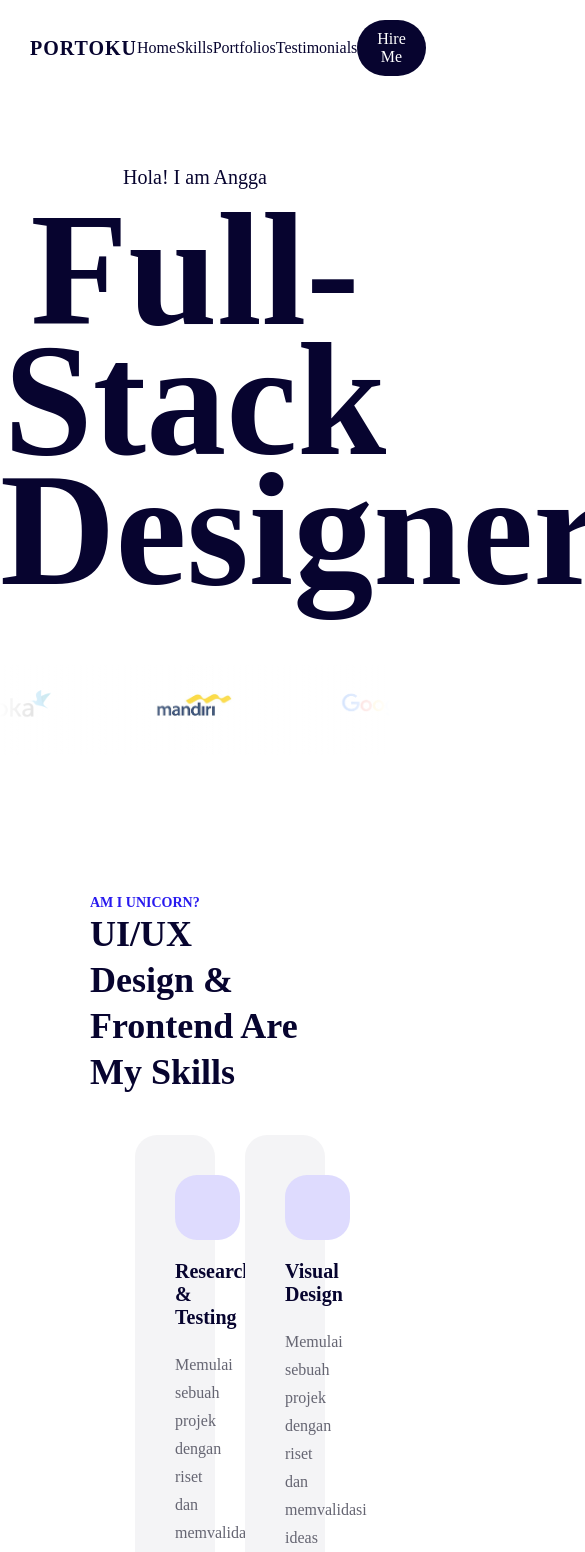
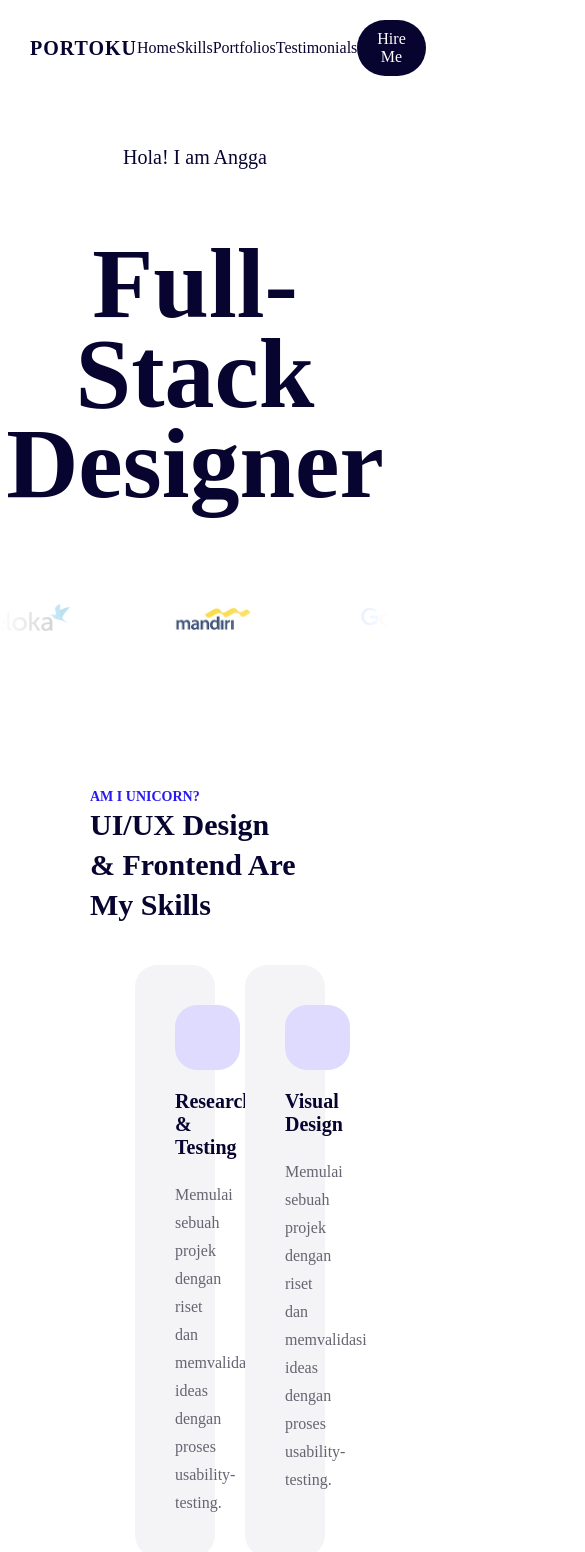
Before and after one commit to AishaMirza1/portokuPortfolio, a React (Vite) app: page / in a window 390 px wide. Shown: the top 1552 px of the page, 585 px wide, since content can reach past the window. Built offline with nearby package versions, Linux system fonts and the light colour scheme.

Commit message:
tablet media queries are added

```diff
--- a/src/components/logosMarquee/logosMarquee.module.css
+++ b/src/components/logosMarquee/logosMarquee.module.css
@@ -53,3 +53,10 @@
   margin: 1rem 4.2rem 1rem 0;
   object-fit: contain;
 }
+
+@media screen and (max-width: 1199px) and (min-width: 810px) {
+  .marquee {
+    max-width: 100vw;
+    height: 11rem;
+  }
+}
--- a/src/components/sections/featuredWorkSection.module.css
+++ b/src/components/sections/featuredWorkSection.module.css
@@ -48,3 +48,8 @@
   color: #656572;
   font-size: 1.6rem;
 }
+@media screen and (max-width: 1199px) and (min-width: 810px) {
+  .featuredWorkSection {
+    padding: 5rem 2rem 2rem 2rem;
+  }
+}
--- a/src/components/sections/footer/footer.module.css
+++ b/src/components/sections/footer/footer.module.css
@@ -47,7 +47,7 @@
 }
 .footerLinks div:nth-child(2) ul li:nth-child(1) {
   font-size: 1.8rem;
-  color: #fff;
+  color: #848297;
   font-weight: 400;
 }
 .footerLinks div:nth-child(2) ul li {
@@ -58,3 +58,25 @@
   color: #8a88a5;
   font-weight: 400;
 }
+@media screen and (max-width: 1199px) {
+  .footer {
+    padding: 10rem 0rem;
+  }
+  .footerLinks {
+    display: flex;
+    gap: 4rem;
+    flex-direction: column;
+    padding: 0rem 4rem;
+  }
+}
+@media screen and (max-width: 809px) {
+  .footerContactContainer p:nth-child(1) {
+    font-size: 2.8rem;
+    line-height: 3.8rem;
+    max-width: 30rem;
+  }
+  .footerLinks div:nth-child(1) p:nth-child(2) {
+    max-width: 45rem;
+    line-height: 2.8rem;
+  }
+}
--- a/src/components/sections/testimonials/testimonial.module.css
+++ b/src/components/sections/testimonials/testimonial.module.css
@@ -24,3 +24,9 @@
   max-width: 50rem;
   margin-bottom: 8rem;
 }
+@media screen and (max-width: 1199px) and (min-width: 810px) {
+  .testimonialSection {
+    padding: 5rem 12rem 2rem 12rem;
+    text-align: center;
+  }
+}
--- a/src/pages/home.module.css
+++ b/src/pages/home.module.css
@@ -50,3 +50,28 @@
 .skillGridContainer2 {
   grid-template-columns: 40% 50%;
 }
+
+@media screen and (max-width: 1199px) {
+  .homeHeader {
+    padding: 5rem 0;
+  }
+  .homeHeader h1 {
+    font-size: 10rem;
+    line-height: 10rem;
+    max-width: 90rem;
+    margin: 7rem auto 7rem auto;
+  }
+  .homeSkillsSectionHeader p:nth-child(2) {
+    max-width: 2545rem;
+    font-size: 3rem;
+    line-height: 4rem;
+  }
+}
+@media screen and (max-width: 809px) {
+  .homeHeader h1 {
+    font-size: 8;
+    line-height: 9rem;
+    margin-bottom: 7rem;
+    max-width: 80rem;
+  }
+}
```
